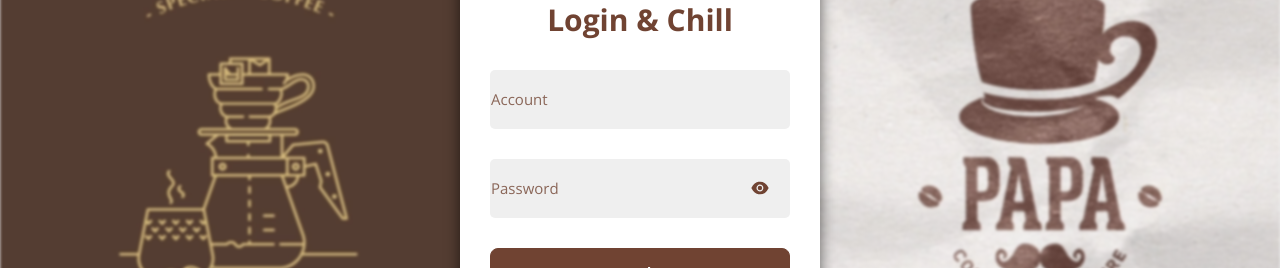
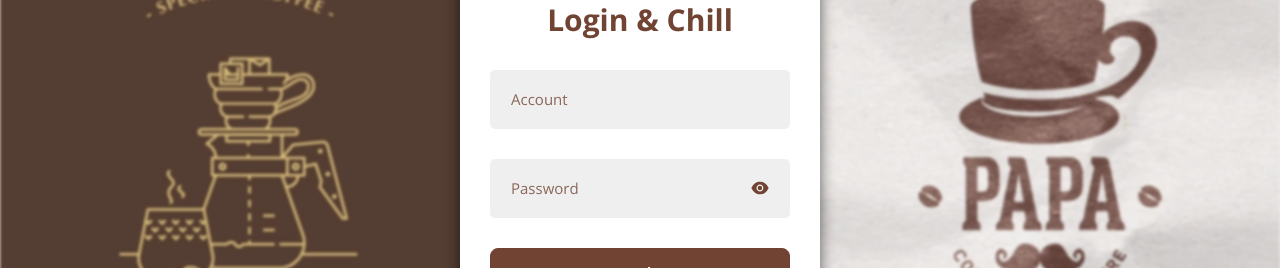
Before and after one commit to truongan-chiem/PointOfSale__FE, a React (Create React App) app: page /login in a window 1280 px wide. Shown: the part 252-520 px from the top of the page. Built offline with nearby package versions, Linux system fonts and the light colour scheme; no server answers; a web font is replaced by a local one.

Commit message:
change Login

```diff
--- a/src/pages/Login/Login.jsx
+++ b/src/pages/Login/Login.jsx
@@ -8,6 +8,8 @@ import { login, resetError } from "../../redux/Slice/userSlice";
 import "./Login.scss";
 import { useNavigate } from "react-router-dom";
 import Loading from "../../components/Loading/Loading";
+import useWindowSize  from '../../hook/useWindowSize'
+
 const Login = () => {
   const [formData, setFormData] = useState({ account: "", password: "" });
   const [error, setError] = useState(null);
@@ -46,6 +48,8 @@ const Login = () => {
     }
   }, [error,navigate]);
 
+  const {width} = useWindowSize()
+
   return (
     <div className="login">
       {isLoading && <Loading />}
@@ -56,6 +60,7 @@ const Login = () => {
           value={formData.account}
           onChange={(e) => setFormData((prev) => ({ ...prev, account: e.target.value }))}
           className={`login__form__input ${error ? 'error' :''}`}
+          left = {width <= 768 ? '1rem' : '2rem'}
           placeholder="Account"
         />
         <Input
@@ -63,6 +68,7 @@ const Login = () => {
           onChange={(e) => setFormData((prev) => ({ ...prev, password: e.target.value }))}
           className={`login__form__input ${error ? 'error' :''}`}
           type = "password"
+          left = {width <= 768 ? '1rem' : '2rem'}
           placeholder="Password"
         />
         <Button className={"login__form__btn"}>Login</Button>
```
